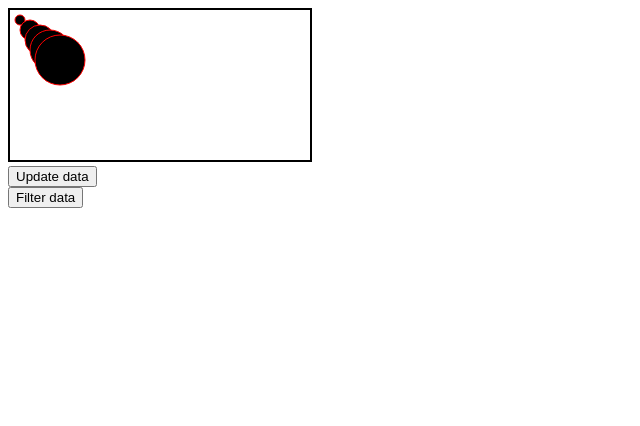
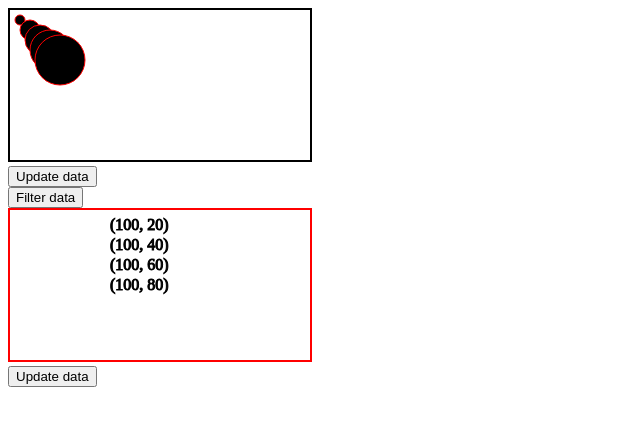
Before and after one commit to nicolasmatthewlee/d3-gallery, a React (Create React App) app: page / in a window 1280 px wide. Shown: the top 426 px of the page, without its empty margins (0-640 px from the left). Built offline with nearby package versions, Linux system fonts and the light colour scheme.

Commit message:
added diagram2 component

```diff
--- a/src/App.js
+++ b/src/App.js
@@ -1,8 +1,11 @@
 import { CircleChart } from "./CircleChart";
+import { Diagram2 } from "./Diagram2";
+
 function App() {
   return (
     <div className="App">
       <CircleChart />
+      <Diagram2 />
     </div>
   );
 }
--- a/src/CircleChart.css
+++ b/src/CircleChart.css
@@ -1,3 +1,3 @@
-svg {
+.circle-chart>svg {
     border: 2px solid black;
 }
--- a/src/CircleChart.js
+++ b/src/CircleChart.js
@@ -56,7 +56,7 @@ export const CircleChart = () => {
   // ^^ above ^^ use data dependency to be called when data changes
 
   return (
-    <div>
+    <div className="circle-chart">
       {/* the ref attribute allows the React element to be accessed
       through svgRef.current */}
       <svg ref={svgRef}></svg>
--- /dev/null
+++ b/src/Diagram2.css
@@ -0,0 +1,3 @@
+.diagram2>svg {
+    border: 2px solid red;
+}
--- /dev/null
+++ b/src/Diagram2.js
@@ -0,0 +1,65 @@
+import { useEffect, useRef, useState } from "react";
+import { select } from "d3";
+
+import "./Diagram2.css";
+
+export const Diagram2 = () => {
+  // useRef accepts one argument as the initial value and returns
+  // a reference; reference.current accesses the reference value and
+  // reference.value=newValue will update the reference value to a
+  // new value
+
+  // the value of a reference stays the same between component
+  // re-renderings and updating a reference doesn't trigger
+  // component re-rendering
+
+  // example : setting a reference for the number of times a button
+  // is clicked, and increasing the count each time the button is
+  // clicked without invoking a re-render
+  // ^^ different from useState because useState triggers component
+  // re-rendering, will updating a reference does NOT
+  // also, the reference update is synchronous while the state update
+  // is asynchronous, so after updating a reference you immediately
+  // access the updated value
+
+  // useRef can also be used to access DOM elements (like used here)
+  // 1. define the reference to access the element
+  // 2. assign the reference to the ref attribute of the element
+  // 3. after mounting, elementRef.current points to the DOM element
+
+  // Before mounting, the reference will evaluate to undefined.
+  // With useEffect (which is called right after rendering), the
+  // reference is guaranteed to point to the DOM element (given that
+  // the element exists).
+  const svgRef = useRef();
+
+  const [data, setData] = useState([20, 40, 60, 80]);
+
+  // useEffect(<callback>,<dependencies>)
+  useEffect(() => {
+    // use d3.select with react.useRef to access the svg DOM element
+    const svg = select(svgRef.current);
+
+    svg
+      .selectAll("text")
+      .data(data)
+      .join((n) => n.append("text"))
+      .attr("x", 100)
+      .attr("y", (value) => value)
+      .attr("stroke", "black")
+      .text((value) => `(100, ${value})`)
+      .style("opacity", 0);
+
+    svg.selectAll("text").transition().duration(200).style("opacity", 1);
+  }, [data]);
+
+  return (
+    <div className="diagram2">
+      <svg ref={svgRef}></svg>
+      <br />
+      <button onClick={() => setData(data.map((n) => n + 1))}>
+        Update data
+      </button>
+    </div>
+  );
+};
```
